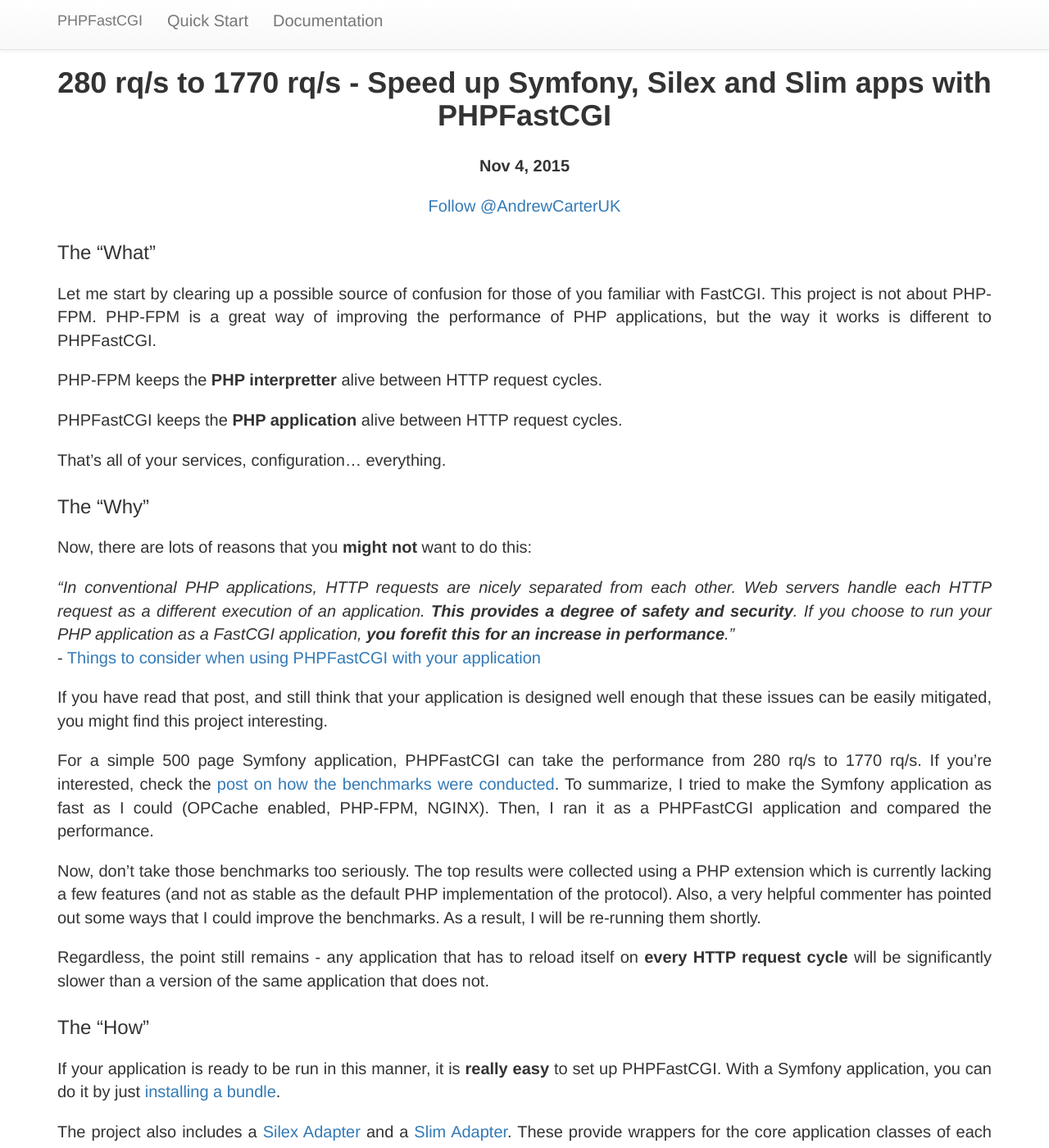
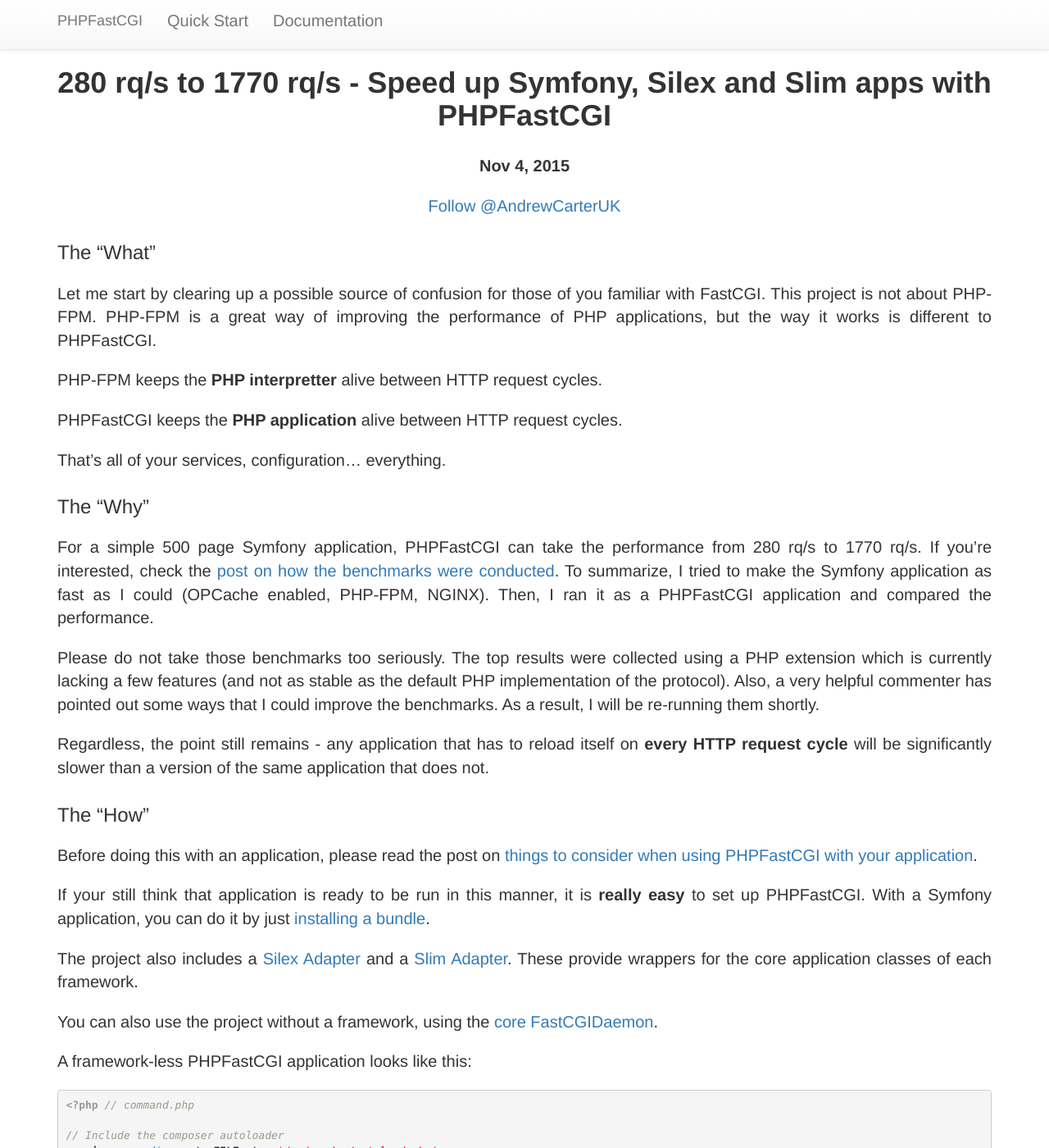
Before and after one commit to PHPFastCGI/phpfastcgi.github.io, a Jekyll site: the page built from _posts/2015-11-04-introducing-phpfastcgi.markdown, in a window 1280 px wide and 1400 px high. Shown: the whole window at 82% size. Built offline with Jekyll 4.4.1, drawn with Linux system fonts in a browser that asks for light colours; comment, search, counter and statistics services are not loaded.

Commit message:
Update 2015-11-04-introducing-phpfastcgi.markdown

```diff
--- a/_posts/2015-11-04-introducing-phpfastcgi.markdown
+++ b/_posts/2015-11-04-introducing-phpfastcgi.markdown
@@ -17,22 +17,17 @@
 
 ### The "Why"
 
-Now, there are lots of reasons that you **might not** want to do this:
-
-_"In conventional PHP applications, HTTP requests are nicely separated from each other. Web servers handle each HTTP request as a different execution of an application. **This provides a degree of safety and security**. If you choose to run your PHP application as a FastCGI application, **you forefit this for an increase in performance**."_
-<br />\- [Things to consider when using PHPFastCGI with your application]({% post_url 2015-08-21-things-to-consider-using-phpfastcgi %})
-
-If you have read that post, and still think that your application is designed well enough that these issues can be easily mitigated, you might find this project interesting.
-
 For a simple 500 page Symfony application, PHPFastCGI can take the performance from 280 rq/s to 1770 rq/s. If you're interested, check the [post on how the benchmarks were conducted]({$ post_url 2015-08-24-phpfastcgi-benchmarks-symfony-silex-slim %}). To summarize, I tried to make the Symfony application as fast as I could (OPCache enabled, PHP-FPM, NGINX). Then, I ran it as a PHPFastCGI application and compared the performance.
 
-Now, don't take those benchmarks too seriously. The top results were collected using a PHP extension which is currently lacking a few features (and not as stable as the default PHP implementation of the protocol). Also, a very helpful commenter has pointed out some ways that I could improve the benchmarks. As a result, I will be re-running them shortly.
+Please do not take those benchmarks too seriously. The top results were collected using a PHP extension which is currently lacking a few features (and not as stable as the default PHP implementation of the protocol). Also, a very helpful commenter has pointed out some ways that I could improve the benchmarks. As a result, I will be re-running them shortly.
 
 Regardless, the point still remains - any application that has to reload itself on **every HTTP request cycle** will be significantly slower than a version of the same application that does not.
 
 ### The "How"
 
-If your application is ready to be run in this manner, it is **really easy** to set up PHPFastCGI. With a Symfony application, you can do it by just [installing a bundle]({% post_url 2015-07-14-making-symfony-faster %}).
+Before doing this with an application, please read the post on [things to consider when using PHPFastCGI with your application]({% post_url 2015-08-21-things-to-consider-using-phpfastcgi %}).
+
+If your still think that application is ready to be run in this manner, it is **really easy** to set up PHPFastCGI. With a Symfony application, you can do it by just [installing a bundle]({% post_url 2015-07-14-making-symfony-faster %}).
 
 The project also includes a [Silex Adapter](http://github.com/PHPFastCGI/SilexAdapter) and a [Slim Adapter](http://github.com/PHPFastCGI/SlimAdapter). These provide wrappers for the core application classes of each framework.
 
```
